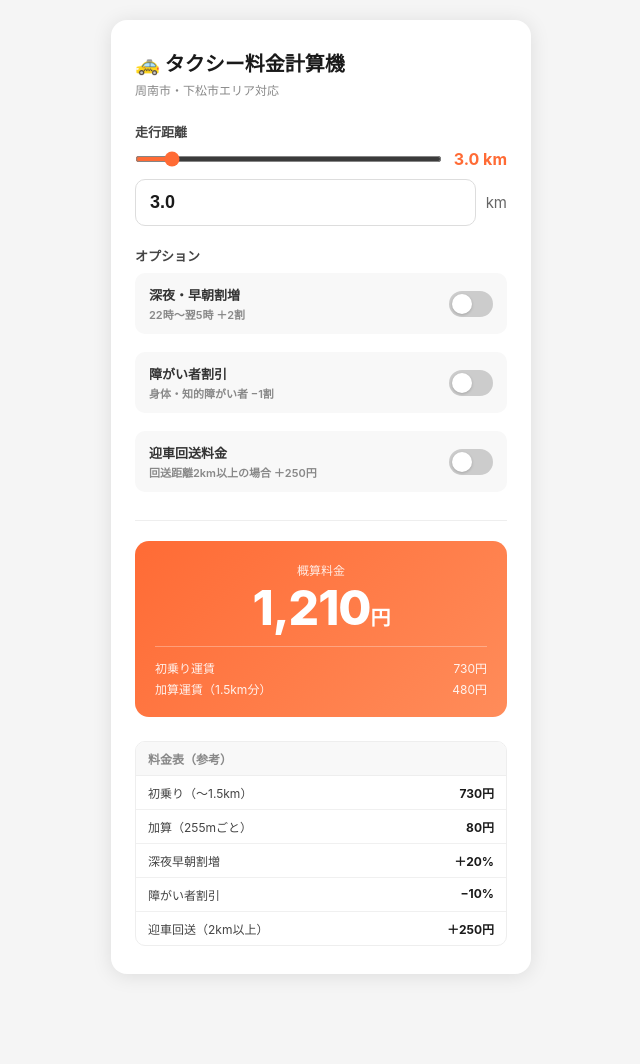
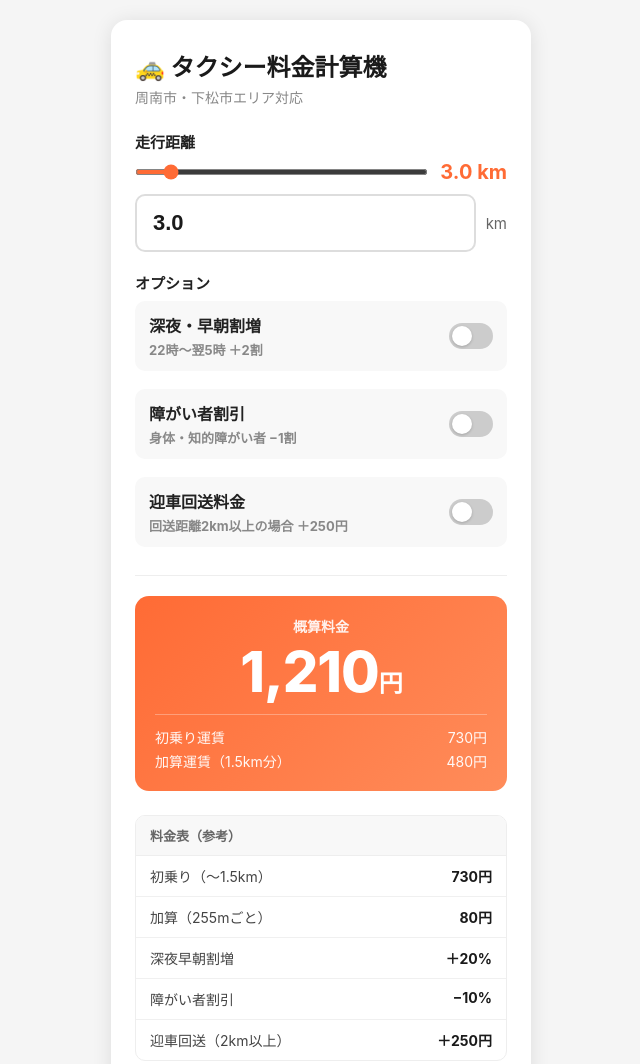
Before and after one commit to ok042914/taxi-calculator, a plain HTML site: page index.html in a window 1280 px wide. Shown: the top 1064 px of the page, without its empty margins (319-959 px from the left). Before the commit the page ends 994 px from the top, so only its background shows below. Drawn offline with Linux system fonts and the light colour scheme.

Commit message:
Improve UI: larger text, better visibility, round fare to 10-yen
Co-Authored-By: Claude Sonnet 4.6 <noreply@anthropic.com>

```diff
--- a/index.html
+++ b/index.html
@@ -27,14 +27,14 @@
     }
 
     h1 {
-      font-size: 20px;
+      font-size: 24px;
       font-weight: 700;
       color: #1a1a1a;
       margin-bottom: 4px;
     }
 
     .subtitle {
-      font-size: 12px;
+      font-size: 14px;
       color: #888;
       margin-bottom: 24px;
     }
@@ -45,9 +45,9 @@
 
     label {
       display: block;
-      font-size: 13px;
-      font-weight: 600;
-      color: #444;
+      font-size: 15px;
+      font-weight: 700;
+      color: #222;
       margin-bottom: 8px;
     }
 
@@ -59,11 +59,11 @@
 
     input[type="number"] {
       flex: 1;
-      padding: 12px 14px;
-      border: 1.5px solid #ddd;
+      padding: 14px 16px;
+      border: 2px solid #ddd;
       border-radius: 10px;
-      font-size: 18px;
-      font-weight: 600;
+      font-size: 22px;
+      font-weight: 700;
       color: #1a1a1a;
       outline: none;
       transition: border-color 0.2s;
@@ -92,10 +92,10 @@
     }
 
     .slider-val {
-      font-size: 16px;
+      font-size: 20px;
       font-weight: 700;
       color: #ff6b35;
-      min-width: 50px;
+      min-width: 65px;
       text-align: right;
     }
 
@@ -119,14 +119,15 @@
     .option-row:hover { background: #f0f0f0; }
 
     .option-label {
-      font-size: 13px;
-      color: #333;
+      font-size: 16px;
+      font-weight: 600;
+      color: #222;
     }
 
     .option-badge {
-      font-size: 11px;
+      font-size: 13px;
       color: #888;
-      margin-top: 2px;
+      margin-top: 3px;
     }
 
     .toggle {
@@ -178,20 +179,21 @@
     }
 
     .result-label {
-      font-size: 12px;
-      opacity: 0.85;
-      margin-bottom: 6px;
+      font-size: 14px;
+      opacity: 0.9;
+      margin-bottom: 8px;
+      font-weight: 600;
     }
 
     .result-price {
-      font-size: 48px;
+      font-size: 56px;
       font-weight: 800;
       letter-spacing: -1px;
       line-height: 1;
     }
 
     .result-price span {
-      font-size: 20px;
+      font-size: 24px;
       font-weight: 600;
     }
 
@@ -207,8 +209,8 @@
     .breakdown-row {
       display: flex;
       justify-content: space-between;
-      font-size: 12px;
-      opacity: 0.9;
+      font-size: 14px;
+      opacity: 0.95;
     }
 
     .fare-table {
@@ -219,10 +221,10 @@
     }
 
     .fare-table-title {
-      font-size: 12px;
-      font-weight: 600;
-      color: #888;
-      padding: 8px 12px;
+      font-size: 13px;
+      font-weight: 700;
+      color: #666;
+      padding: 10px 14px;
       background: #f8f8f8;
       border-bottom: 1px solid #eee;
     }
@@ -230,8 +232,8 @@
     .fare-row {
       display: flex;
       justify-content: space-between;
-      padding: 8px 12px;
-      font-size: 12px;
+      padding: 10px 14px;
+      font-size: 14px;
       color: #444;
       border-bottom: 1px solid #f0f0f0;
     }
@@ -378,6 +380,7 @@
         return;
       }
 
+      total = Math.floor(total / 10) * 10;
       totalPrice.innerHTML = `${total.toLocaleString()}<span>円</span>`;
       breakdown.innerHTML = rows.map(([k, v]) =>
         `<div class="breakdown-row"><span>${k}</span><span>${v}</span></div>`
```
